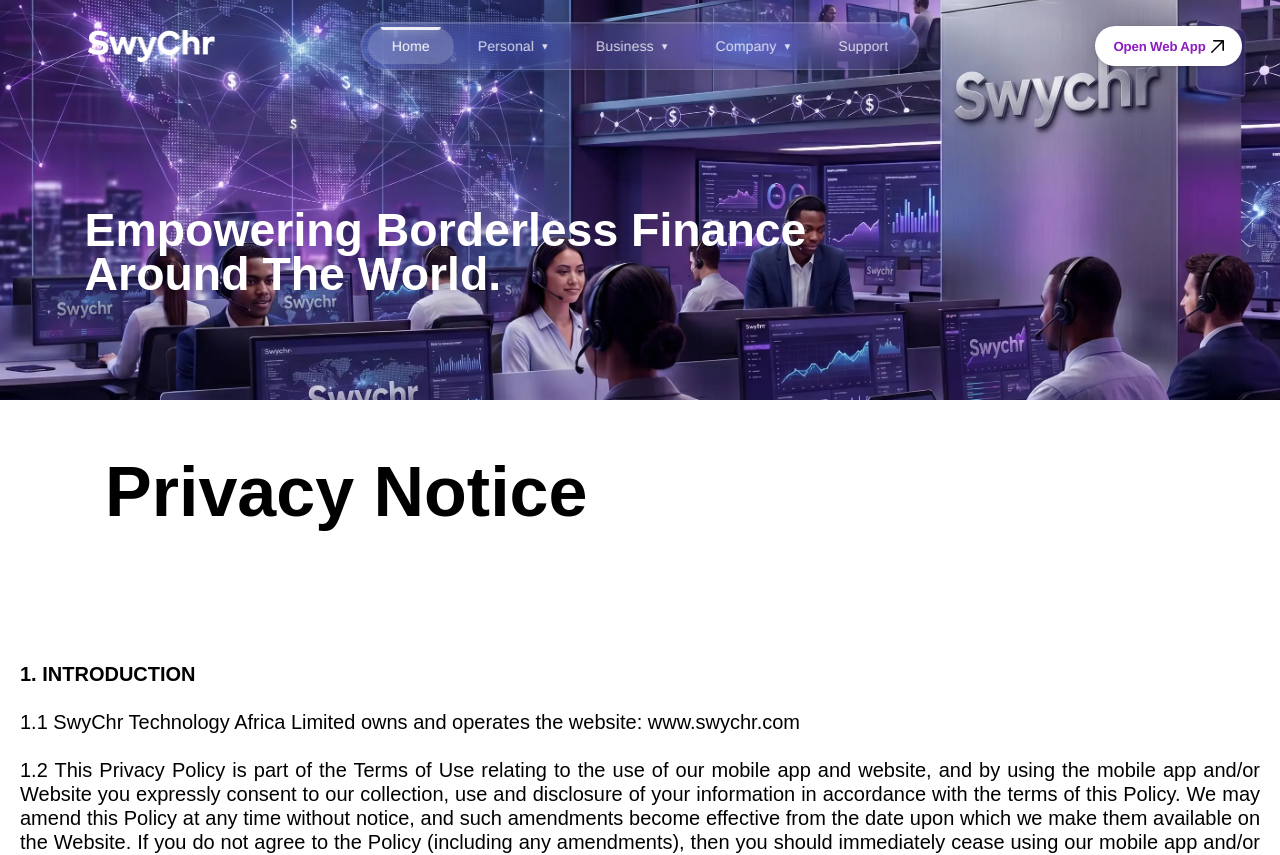
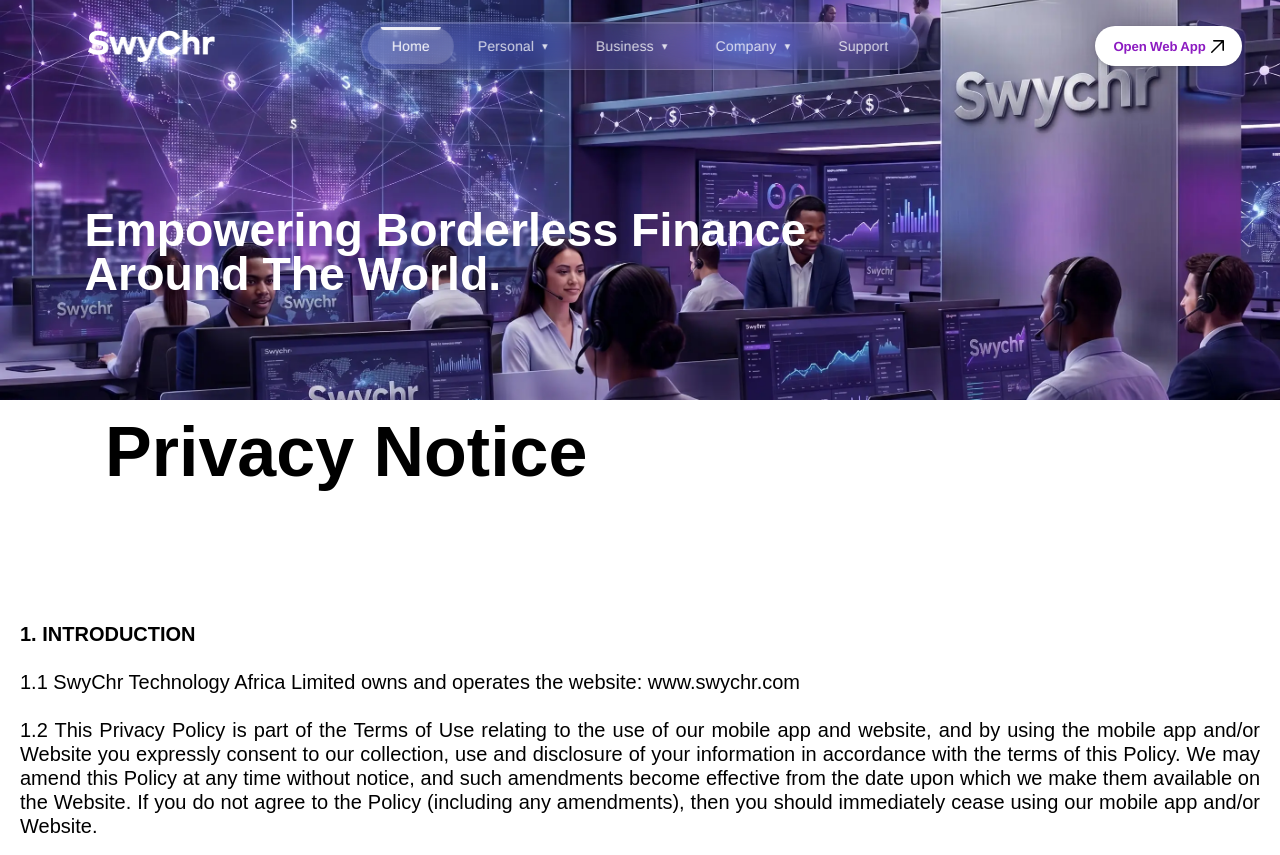
Before and after one commit to bertrand-wanda11/my-swychr-site, a Vue app: page /privacy in a window 1280 px wide. Shown: the top 855 px of the page. Built offline with nearby package versions, Linux system fonts and the light colour scheme.

Commit message:
fix: margin adjustment on the terms and policy page

```diff
--- a/src/router/index.js
+++ b/src/router/index.js
@@ -74,7 +74,7 @@ const routes = [
   { path: '/Country', name: 'Country', component: Country },
   { path: '/Board', name: 'Board', component: Board },
   { path: '/blog/:slug', name: 'BlogDetail', component: BlogDetailView },
-  { path: '/Gallery', name: 'Gallery', component: GalleryView },
+  { path: '/Gallery', name: 'Gallery', component: GalleryView }
 ]
 
 const router = createRouter({
--- a/src/router/views/BlogDetailView.vue
+++ b/src/router/views/BlogDetailView.vue
@@ -151,7 +151,6 @@ export default {
   margin: 20px 0;         /* Adds space above and below */
 }
 
-
 .featured-img {
   width: 100%; /* 👈 Change 100% to a small fixed size like this */
   height: auto; /* 👈 Keeps the aspect ratio from breaking */
--- a/src/router/views/PrivacyView.vue
+++ b/src/router/views/PrivacyView.vue
@@ -362,12 +362,14 @@ import FooterView from '@/components/FooterView.vue';
 }
 
 .term{
-  padding: 50px 0;
   text-align: center;
-  width:100%;
   margin: 0 auto;
-  background-color: #fff;
-   font-family: 'Montserrat', sans-serif;
+  padding: 0.625rem 0;
+  height: auto;
+  position: relative;
+  width: 100%;
+  align-items: center;
+  justify-content: center;
 }
 
 .termson{
--- a/src/router/views/TermView.vue
+++ b/src/router/views/TermView.vue
@@ -327,12 +327,14 @@ import FooterView from '@/components/FooterView.vue';
 }
 
 .term{
-  padding: 50px 0;
   text-align: center;
-  width:100%;
   margin: 0 auto;
-  background-color: #fff;
-  font-family: 'Montserrat', sans-serif;
+  padding: 0.625rem 0;
+  height: auto;
+  position: relative;
+  width: 100%;
+  align-items: center;
+  justify-content: center;
 }
 
 .termson{
```
